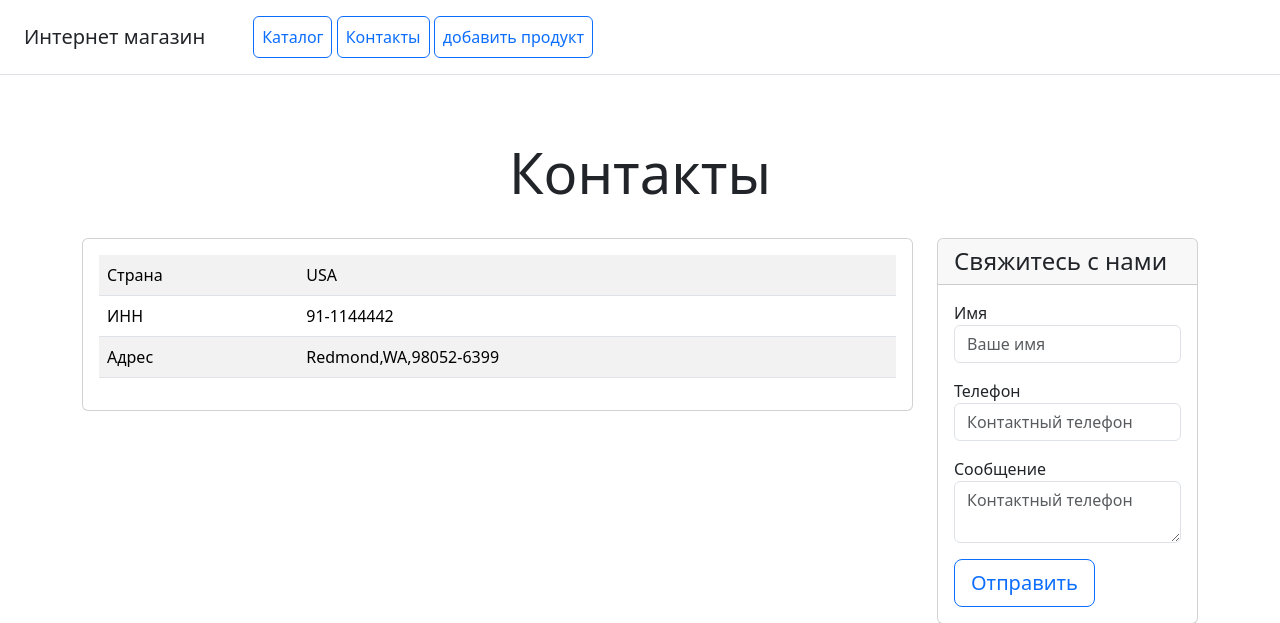
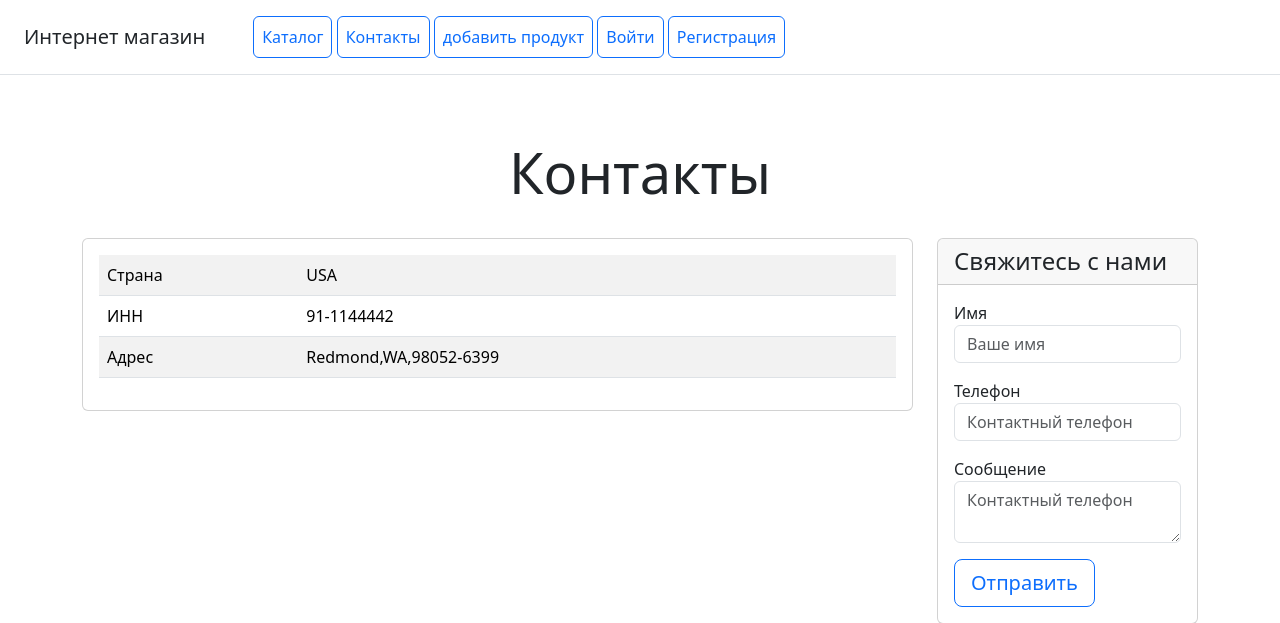
Before and after one commit to semyon-shtelman/djangoProject, a Django app: page /contacts/ in a window 1280 px wide. Shown: the top 623 px of the page. Run offline with Django 5.2, Linux system fonts and the light colour scheme; parts of the project's set-up code (start-up, migrations or seed data) failed here and were passed over; some libraries are stand-ins or nearby versions.

Commit message:
update header with user authentication links

```diff
--- a/catalog/templates/catalog/includes/header.html
+++ b/catalog/templates/catalog/includes/header.html
@@ -5,6 +5,16 @@
         <a class="p-2 btn btn-outline-primary" href="/">Каталог</a>
         <a class="p-2 btn btn-outline-primary" href="{% url 'catalog:contacts' %}">Контакты</a>
         <a class="p-2 btn btn-outline-primary" href="{% url 'catalog:product_create' %}">добавить продукт</a>
+        {% if user.is_authenticated %}
+        <form method="post" action="{% url 'users:logout' %}" style="display: inline;">
+            {% csrf_token %}
+            <button type="submit" class="p-2 btn btn-outline-danger">Выйти</button>
+        </form>
+        <a class="p-2 btn btn-outline-primary" href="{% url 'users:profile' user.pk %}">Профиль</a>
+        {% else %}
+        <a class="p-2 btn btn-outline-primary" href="{% url 'users:login' %}">Войти</a>
+        <a class="p-2 btn btn-outline-primary" href="{% url 'users:register' %}">Регистрация</a>
+        {% endif %}
     </nav>
     </div>
 </header>
```
